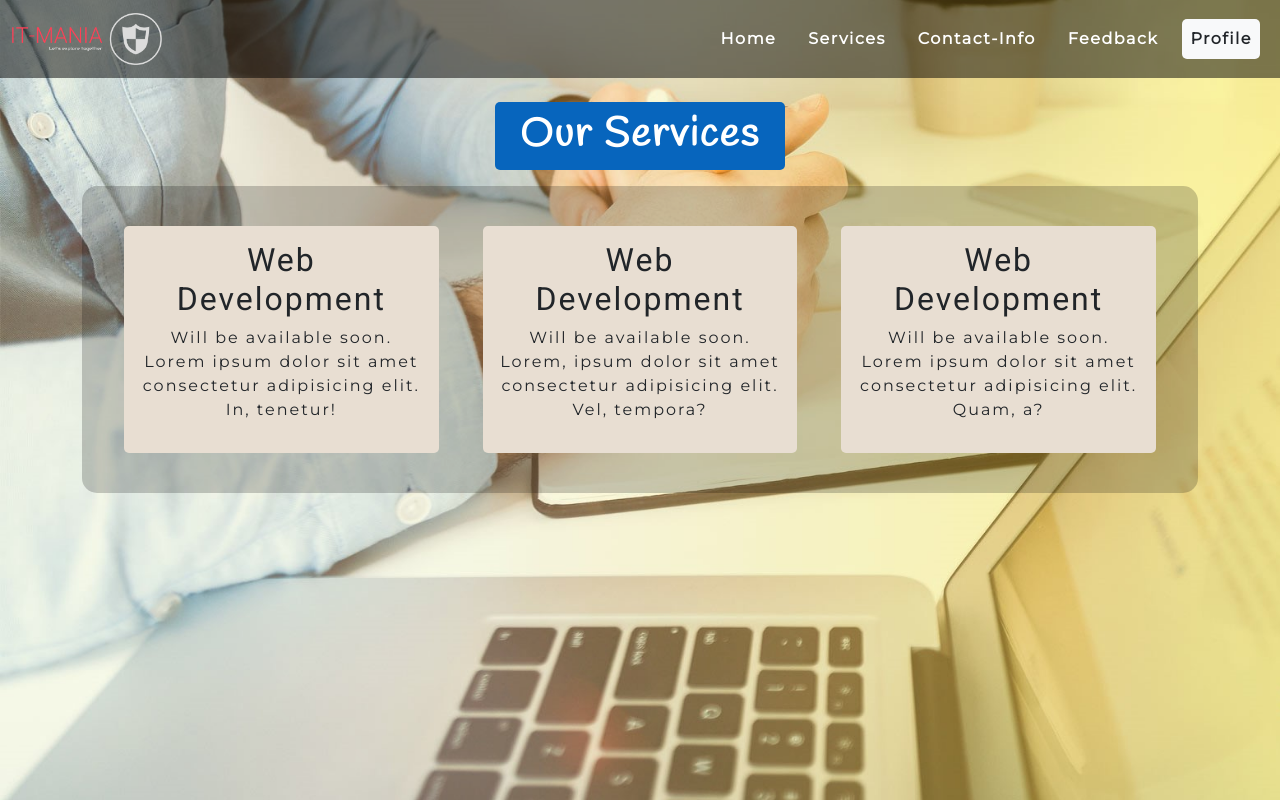
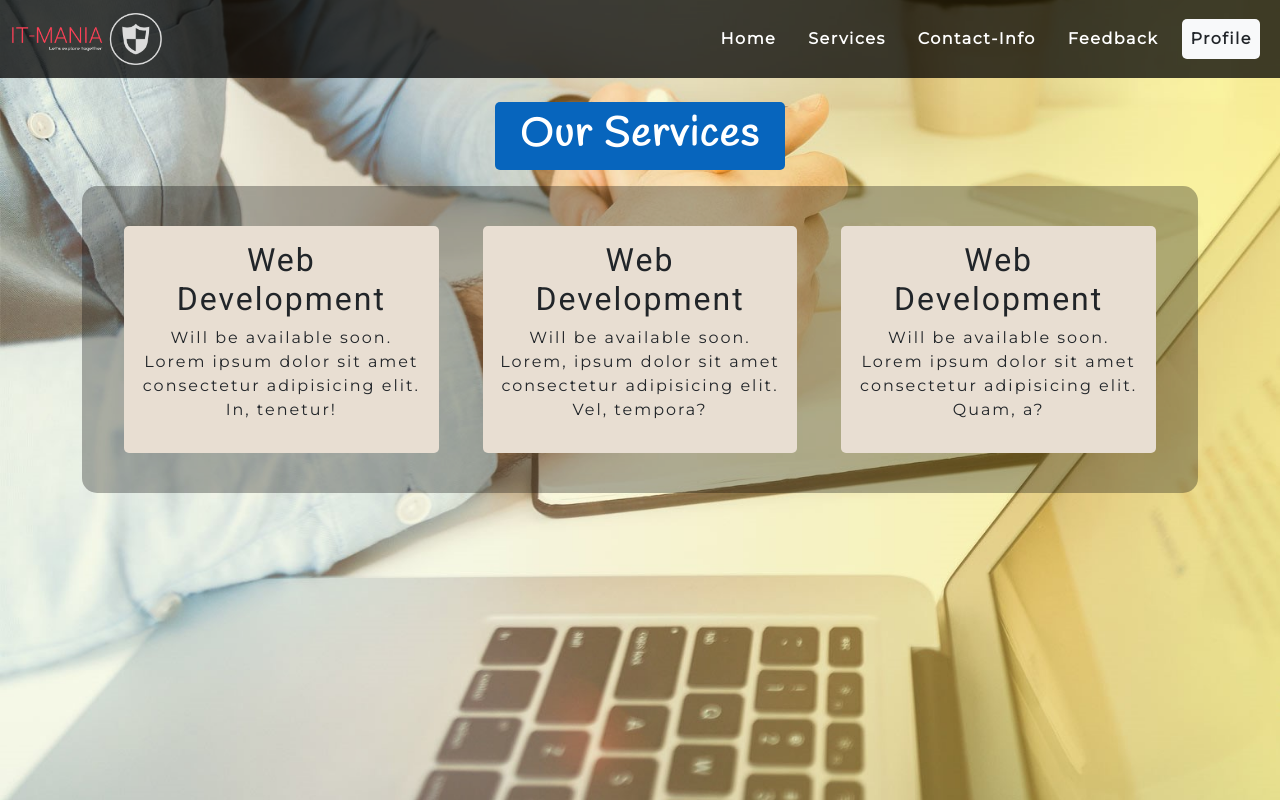
Before and after one commit to ihsiam/it-mania, a plain HTML site: page index.html in a window 1280 px wide. Both pictures are taken after a click on the link "Services". Drawn offline with nearby package versions, Linux system fonts and the light colour scheme.

Commit message:
Update style.css

```diff
--- a/style.css
+++ b/style.css
@@ -45,7 +45,7 @@ body{
 
 .profile .row, .service .row, .office, .developer, .carousel-item{
     border-radius: 15px;
-    background-color: rgba(0, 0, 0, 0.2);
+    background-color: rgba(0, 0, 0, 0.3);
     padding: 30px 20px;
     animation: an .5s linear backwards;
     animation-delay: .3s;
@@ -58,7 +58,7 @@ h1,h2,h3,h4,h5,h6{
 /* navbar start*/
 
 .navbar{
-    background-color: rgba(0, 0, 0, 0.5);
+    background-color: rgba(0, 0, 0, 0.75);
 }
 
 .nav-link{
```
